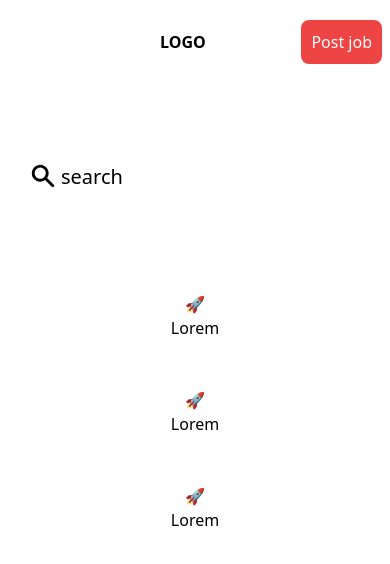
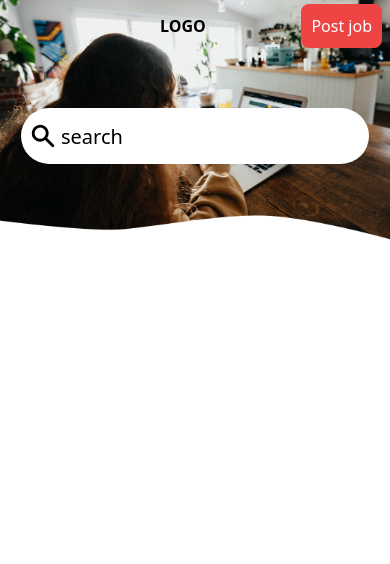
Before and after one commit to ognjen-dev/hire-remote, a React (Create React App) app: page / in a window 390 px wide. Shown: the top 564 px of the page. Built offline with nearby package versions, Linux system fonts and the light colour scheme.

Commit message:
fix hero image responsive position

```diff
--- a/src/App/Components/GetHiredComponents/Hero.tsx
+++ b/src/App/Components/GetHiredComponents/Hero.tsx
@@ -2,7 +2,7 @@ import React from 'react'
 
 const Hero = () => {
     return (
-        <div className="flex lg:flex lg:justify-center justify-center py-16 z-0">
+        <div className="flex lg:flex lg:justify-center justify-center py-14 lg:py-16 z-0">
             <div className="lg:max-w-lg lg:w-full lg:max-w-xs">
                 <label className="sr-only">search</label>
                 <div className="relative">
--- a/src/App/Components/SharedComponents/NavBar.tsx
+++ b/src/App/Components/SharedComponents/NavBar.tsx
@@ -5,11 +5,11 @@ import BackgroundSmall from '../../../Images/small-screen-bg.png'
 const NavBar = () => {
     return (
         <div>
-            <div className="absolute inset-0 z-negative lg:opacity-100 opacity-90 md:-my-96">
-                <img src={BackgroundBig} className="lg:block hidden mt-80" />
-                <img src={BackgroundSmall} className="sm:block hidden" />
+            <div className="absolute z-negative lg:opacity-100 opacity-100">
+                <img src={BackgroundBig} className="lg:block md:block hidden lg:-mt-18 md:-mt-22" />
+                <img src={BackgroundSmall} className="lg:hidden md:hidden block md:-mt-44 sm:-mt-36 " />
             </div>
-            <div className="flex lg:flex justify-between lg:justify-between lg:p-3 py-5">
+            <div className="flex lg:flex justify-between lg:justify-between lg:p-3 lg:py-5 py-1">
                 <div className="sm:block hidden self-center">
                     <button className="mr-1 w-10 h-9 border-2 border-white rounded-md shadow-sm text-xs font-medium text-white bg-none hover:bg-white hover:text-black focus:outline-none focus:ring-2 focus:ring-offset-2">
                         RSS
@@ -27,7 +27,7 @@ const NavBar = () => {
                 </a>
 
                 <div>
-                <button className="md:block hidden lg:inline-flex hover:border-blue-300 hover:text-blue-300 hover:bg-transparent ml-3 inline-flex items-center px-4 py-2 border-blue-300 border-2 rounded-lg bg-blue-300 text-md font-medium text-white">
+                <button className="lg:block hidden lg:inline-flex hover:border-blue-300 hover:text-blue-300 hover:bg-transparent ml-3 inline-flex items-center px-4 py-2 border-blue-300 border-2 rounded-lg bg-blue-300 text-md font-medium text-white">
                         Remote
                     </button>
 
--- a/src/App/Pages/GetHired.tsx
+++ b/src/App/Pages/GetHired.tsx
@@ -8,7 +8,6 @@ const GetHired = () => {
         <div>
             <NavBar />
             <Hero />
-            <EmojiBar />
         </div>
     )
 }
```
